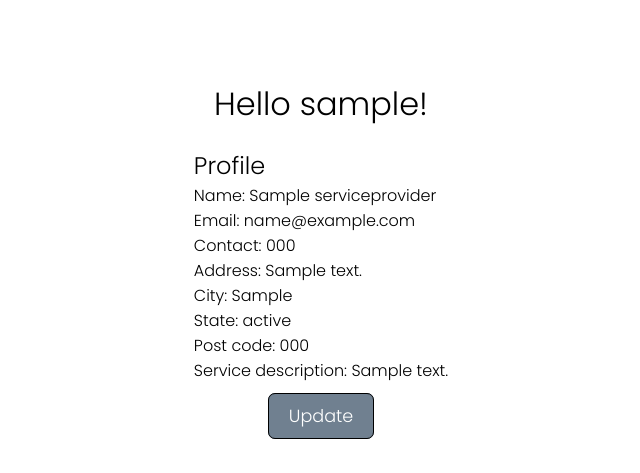
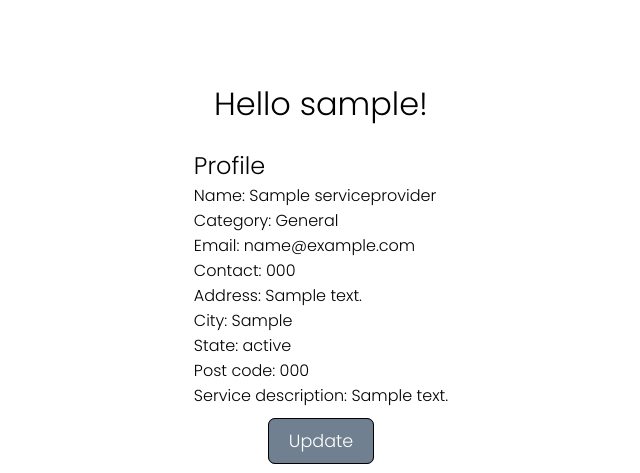
Before and after one commit to JoshuaDelosSantos/my-clean-project, a Django app: page /service_provider/sp_dashboard/ in a window 1280 px wide. Shown: the part 85-558 px from the top of the page, without its empty margins (319-959 px from the left). Run offline with Django 5.2, Linux system fonts and the light colour scheme; a user stored in the database is signed in; tables that the repository leaves empty hold one stand-in row (values such as "Sample post").

Commit message:
Refactor to include category attribute

```diff
--- a/myclean/service_provider/templates/service_provider/sp_dashboard.html
+++ b/myclean/service_provider/templates/service_provider/sp_dashboard.html
@@ -16,6 +16,7 @@
     <div class="sp-profile-container">
         <h2>Profile</h2>
         <p>Name: {{ service_provider.name }}</p>
+        <p>Category: {{ service_provider.category }}</p>
         <p>Email: {{ service_provider.email }}</p>
         <p>Contact: {{ service_provider.contact_number }}</p>
         <p>Address: {{ service_provider.address }}</p>
```
